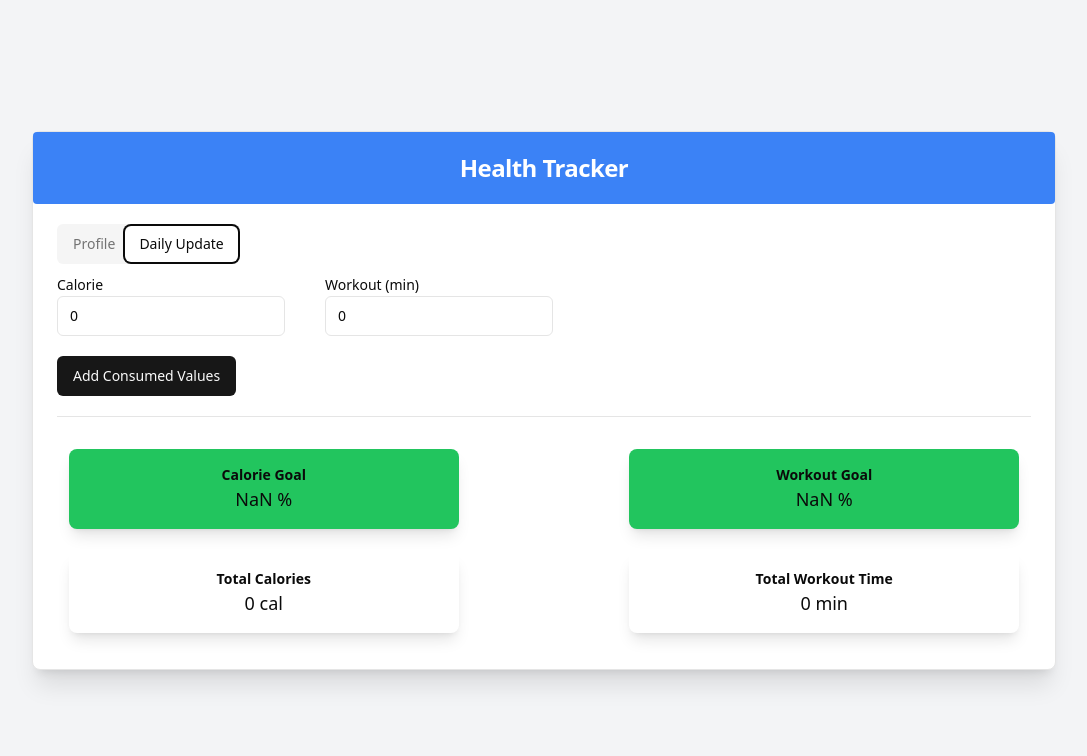
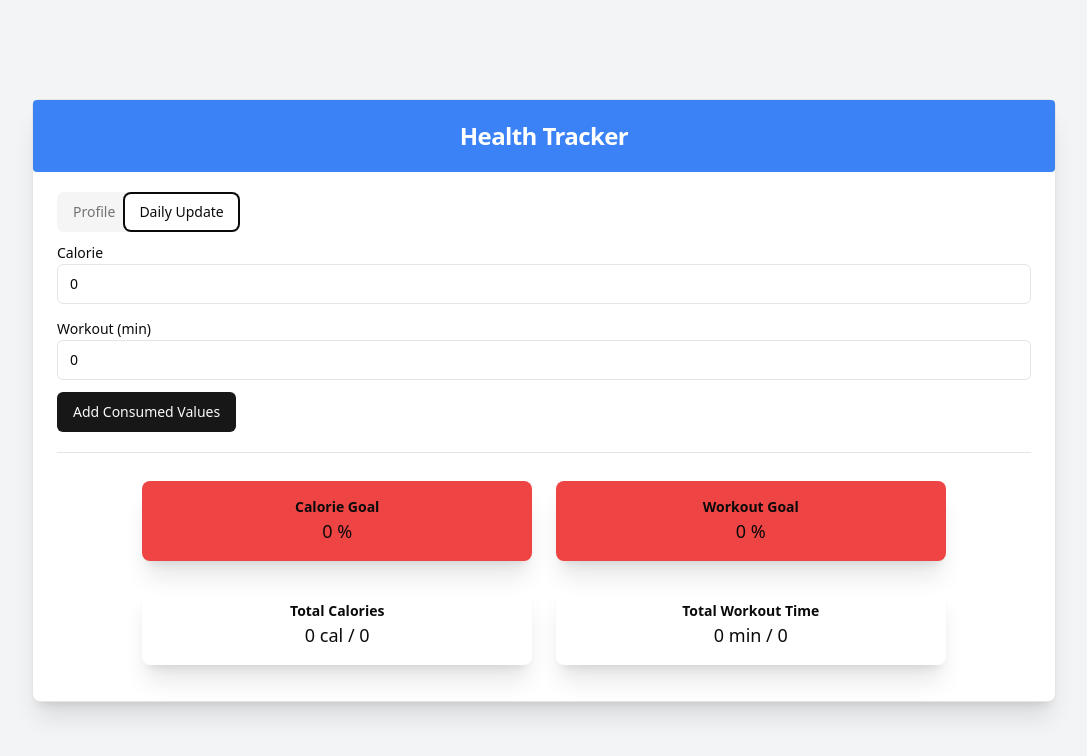
Before and after one commit to MateusBarceliniTuring/xAI_react_jsx, a React (Vite) app: page / in a window 1280 px wide. Both pictures are taken after a click on the tab "Daily Update". Shown: the top 756 px of the page, without its empty margins (96-1183 px from the left). Built offline with nearby package versions, Linux system fonts and the light colour scheme.

Commit message:
40963-IdealResponse final design

```diff
--- a/src/App.jsx
+++ b/src/App.jsx
@@ -22,6 +22,7 @@ export default function App() {
   const [daily, setDaily] = useState([]);
 
   const calculatePercentage = (done, goal) => {
+    if (goal <= 0) return 0;
     return ((done / goal) * 100).toFixed(0);
   };
 
@@ -82,8 +83,7 @@ export default function App() {
               step={1}
               value={[weight]} />
 
-        <div className='flex'>
-          <div className='mr-5'>
+        <div className="w-full mt-3">
           <Label>Calorie Goal</Label>
           <Input onChange={(e) => setCalorieGoal(e.target.value)}
                 placeholder="Calorie goal"
@@ -92,7 +92,7 @@ export default function App() {
                 value={calorieGoal} />
         </div>
 
-          <div className='ml-5'>
+        <div className="w-full mt-3">
           <Label>Workout Goal (min)</Label>
           <Input onChange={(e) => setWorkoutGoal(e.target.value)}
                 placeholder="Workout time goal"
@@ -100,9 +100,8 @@ export default function App() {
                 type="number"
                 value={workoutGoal} />
         </div>
-        </div>
 
-        <Button className="mt-5" type="submit">Submit Profile</Button>
+        <Button className="mt-3" type="submit">Submit Profile</Button>
       </form>
     );
   }
@@ -117,8 +116,8 @@ export default function App() {
           e.preventDefault();
           handleDailyUpdateForm({ calorie, workout });
         }}>
-          <div className='flex'>
-            <div className='mr-5'>
+          <div className="flex flex-wrap">
+            <div className="w-full">
               <Label>Calorie</Label>
               <Input onChange={(e) => setCalorie(e.target.value)}
                     placeholder="Calorie"
@@ -127,7 +126,7 @@ export default function App() {
                     value={calorie} />
             </div>
 
-            <div className='ml-5'>
+            <div className="w-full mt-3">
               <Label>Workout (min)</Label>
               <Input onChange={(e) => setWorkout(e.target.value)}
                     placeholder="Workout time"
@@ -137,13 +136,13 @@ export default function App() {
             </div>
           </div>
 
-          <Button className="mt-5" type="submit">Add Consumed Values</Button>
+          <Button className="mt-3" type="submit">Add Consumed Values</Button>
         </form>
 
-        <Separator className="mt-5 mb-5" />
+        <Separator className="mt-5 mb-3" />
 
         <div className="mt-4">
-          <div className="flex flex-wrap justify-between">
+          <div className="flex flex-wrap justify-center">
             <MiniCard title="Calorie Goal" type="calorie" />
             <MiniCard title="Workout Goal" type="workout" />
             <MiniCard title="Total Calories" type="calorie" isTotal={true} />
@@ -176,11 +175,11 @@ export default function App() {
 
       value = `${percentage} %`
     } else {
-      value = `${value} ${sufix}`
+      value = `${value} ${sufix} / ${goal}`
     }
 
     return (
-      <div className={`w-[40%] max-h-[40vh] p-4 m-3 shadow-lg rounded-lg ${bgColor} flex flex-col justify-center items-center text-center`}>
+      <div className={`w-full md:w-[40%] p-4 m-3 shadow-xl rounded-lg ${bgColor} flex flex-col justify-center items-center text-center`}>
         <h3 className="text-sm font-semibold">{title}</h3>
         <p className="text-lg">{value}</p>
       </div>
@@ -189,7 +188,7 @@ export default function App() {
 
   return (
     <div className="flex justify-center items-center min-h-screen bg-gray-100">
-      <Card className="w-[80%] max-h-[80vh] shadow-xl">
+      <Card className="w-[80%] min-h-0 flex flex-col shadow-xl">
         <CardHeader className="bg-blue-500 text-white text-center rounded">
           <CardTitle>Health Tracker</CardTitle>
         </CardHeader>
```
Lines whose indentation alone changed are shown as unchanged.
